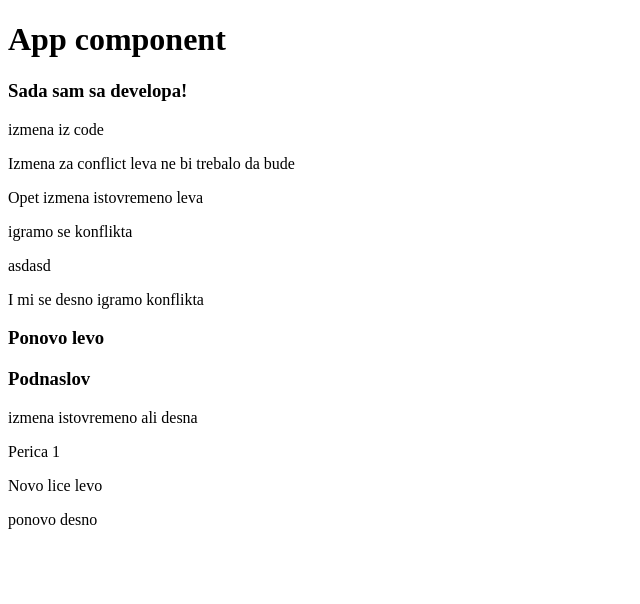
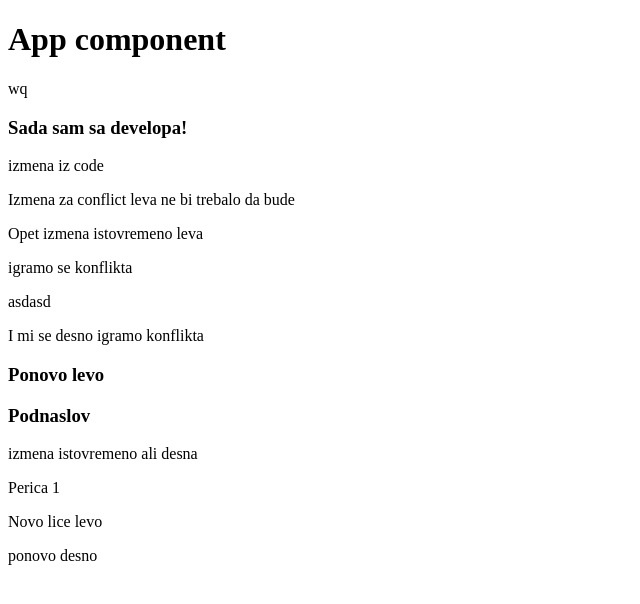
Before and after one commit to pedja260/bestwork, a React (Create React App) app: page / in a window 1280 px wide. Shown: the top 604 px of the page, without its empty margins (0-640 px from the left). Built offline with nearby package versions, Linux system fonts and the light colour scheme.

Commit message:
radi desno

```diff
--- a/src/components/NewWork.js
+++ b/src/components/NewWork.js
@@ -3,6 +3,7 @@ import React, {Component} from "react";
      render() {
          return (
              <div>
+wq
 
                  <h3>Sada sam sa developa!</h3>
                  <p>izmena iz code</p>
```
